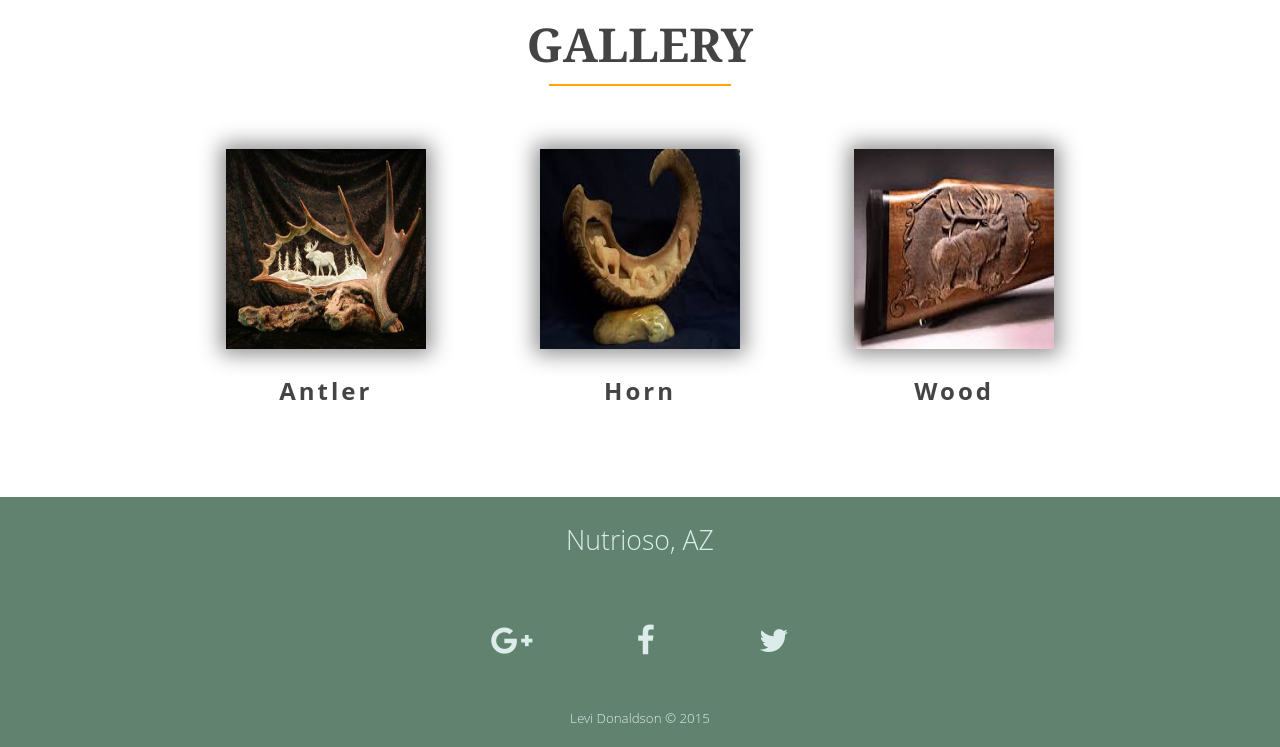
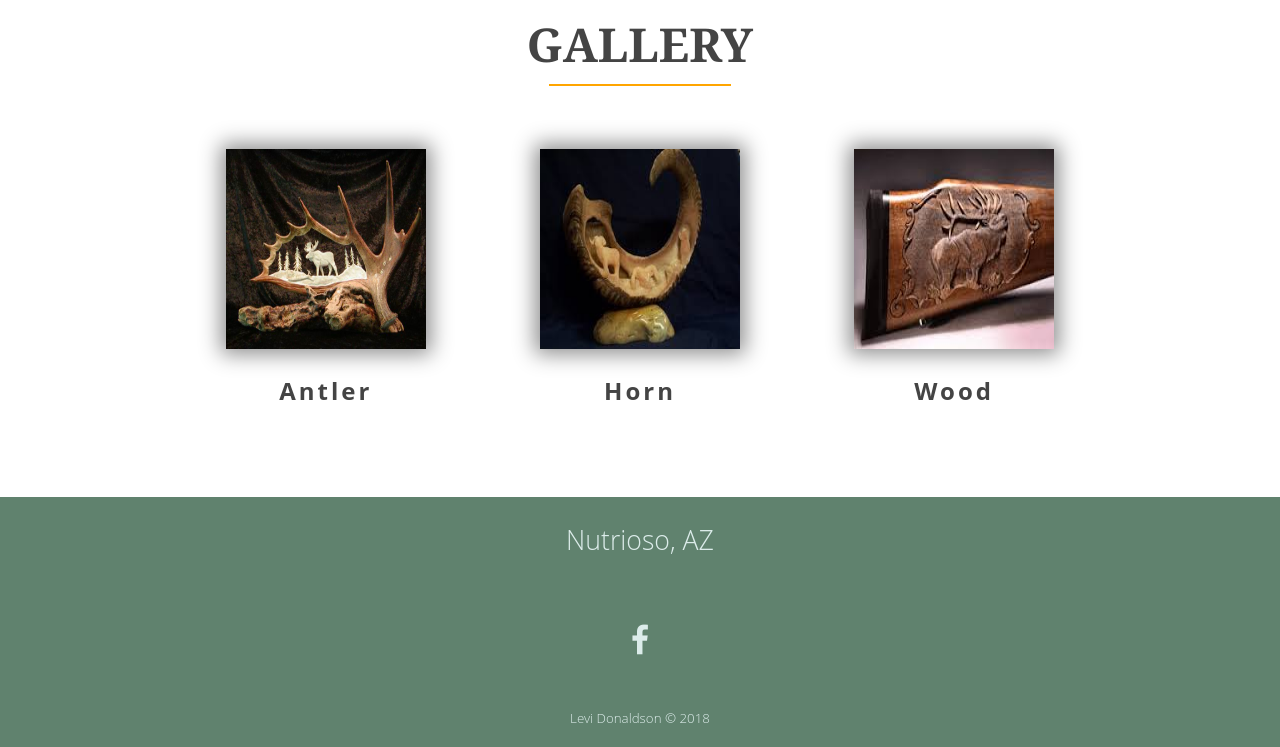
Before and after one commit to lcdonaldson/Call-Of-The-Wild, a website: page index.html in a window 1280 px wide. Shown: the part 1591-2338 px from the top of the page. Drawn offline with nearby package versions, Linux system fonts and the light colour scheme; a web font is replaced by a local one.

Commit message:
Update index.html

```diff
--- a/index.html
+++ b/index.html
@@ -89,11 +89,11 @@
         <div class="footer-info">
             <div class="address">Nutrioso, AZ</div>
             <div class="social">
-                <a href="#"><i class="fa fa-google-plus fa-2x"></i></a>
+<!--                 <a href="#"><i class="fa fa-google-plus fa-2x"></i></a> -->
                 <a href="#"><i class="fa fa-facebook fa-2x"></i></a>
-                <a href="#"><i class="fa fa-twitter fa-2x"></i></a>
+<!--                 <a href="#"><i class="fa fa-twitter fa-2x"></i></a> -->
             </div>
-            <div class="copyright">Levi Donaldson © 2015</div>
+            <div class="copyright">Levi Donaldson © 2018</div>
         </div>
     </footer>
     <script src="https://cdnjs.cloudflare.com/ajax/libs/jquery/3.0.0-alpha1/jquery.js"></script>
```
